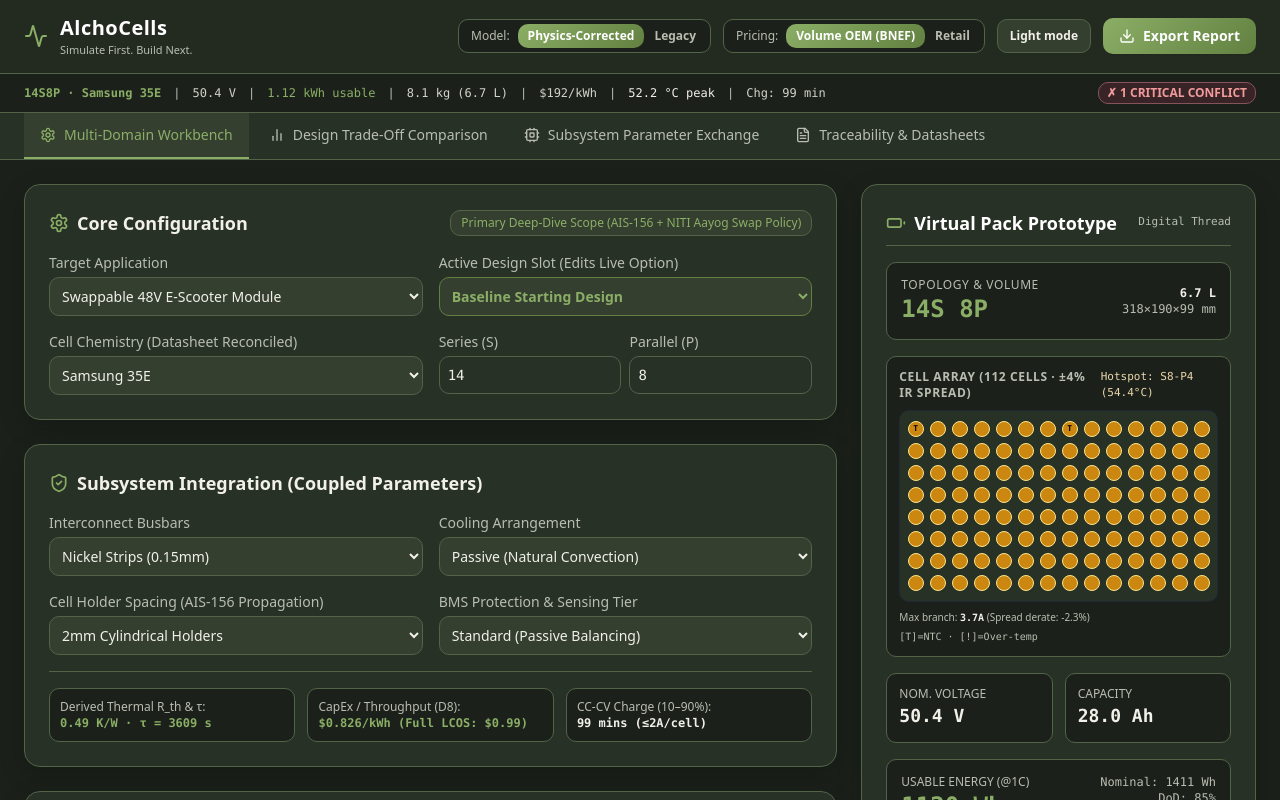
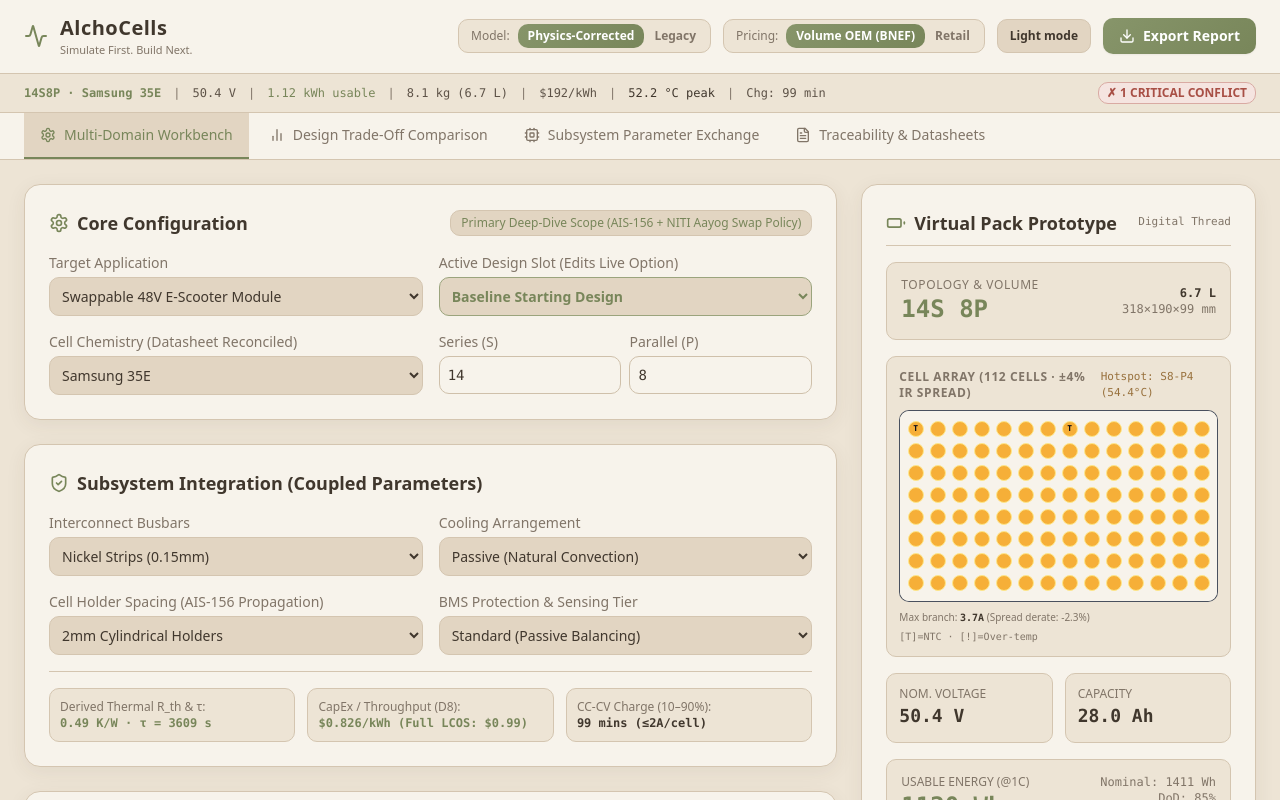
Before and after one commit to aryadityasaha2007-dot/alchocells, a React (Vite) app: page / in a window 1280 px wide. Shown: the top 800 px of the page. Built offline with nearby package versions, Linux system fonts and the light colour scheme.

Commit message:
Update index.css

```diff
--- a/src/index.css
+++ b/src/index.css
@@ -3,105 +3,104 @@
 @tailwind components;
 @tailwind utilities;
 
-/* ===== FOREST MOSS THEME =====
-   Canvas       #1B211A
-   Cards        #283126
-   Inner        #343F30
-   Borders      #526348
-   Text         #F1F0E9
-   Secondary    #B9BDB1
-   Primary      #628141
-   Sage         #8BAE66
-   Highlight    #EBD5AB
+/* ===== WARM BEIGE / MOCHA THEME =====
+   Canvas       #EDE4D5
+   Cards        #F7F3EB
+   Inner        #E2D5C2
+   Borders      #D4C5B0
+   Text         #40372D
+   Secondary    #817568
+   Primary      #78865A
+   Highlight    #C5A878
 */
 
 :root {
-  color-scheme: dark;
+  color-scheme: light;
 }
 
 body {
   font-family: 'Plus Jakarta Sans', system-ui, sans-serif;
-  background: #1B211A !important;
-  color: #F1F0E9;
+  background: #EDE4D5 !important;
+  color: #40372D;
 }
 
 /* canvas, header, tab bar */
 .min-h-screen {
-  background: #1B211A !important;
-  color: #F1F0E9;
+  background: #EDE4D5 !important;
+  color: #40372D;
 }
 
 header.bg-slate-900 {
-  background: #232B21 !important;
-  border-color: #526348 !important;
+  background: #F7F3EB !important;
+  border-color: #D4C5B0 !important;
 }
 
 [role="tablist"] {
-  background: #283126 !important;
-  border-color: #526348 !important;
+  background: #F7F3EB !important;
+  border-color: #D4C5B0 !important;
 }
 
 /* cards and inner boxes */
 .bg-slate-900 {
-  background-color: #283126 !important;
+  background-color: #F7F3EB !important;
 }
 
 .bg-slate-950,
 .bg-slate-950\/60,
 .bg-slate-950\/50 {
-  background-color: #1B211A !important;
+  background-color: #EDE4D5 !important;
 }
 
 .bg-slate-900\/90 {
-  background-color: #283126 !important;
+  background-color: #F7F3EB !important;
 }
 
 .bg-slate-800,
 .bg-slate-800\/50 {
-  background-color: #343F30 !important;
+  background-color: #E2D5C2 !important;
 }
 
 .bg-slate-700 {
-  background-color: #526348 !important;
+  background-color: #D4C5B0 !important;
 }
 
 .bg-slate-900.rounded-md {
-  box-shadow: 0 8px 24px rgba(0, 0, 0, 0.22);
-  border: 1px solid #3E4B37;
+  box-shadow: 0 5px 20px rgba(64, 55, 45, 0.07);
+  border: 1px solid #E0D5C6;
 }
 
 /* borders */
 .border-slate-800,
 .border-slate-700 {
-  border-color: #526348 !important;
+  border-color: #D4C5B0 !important;
 }
 
 .divide-slate-800 > :not([hidden]) ~ :not([hidden]) {
-  border-color: #394435 !important;
+  border-color: #E2D8CA !important;
 }
 
 .border-dashed {
-  border-color: #8BAE66 !important;
+  border-color: #B9A991 !important;
 }
 
 /* text */
 .text-white {
-  color: #FFFFFF !important;
+  color: #40372D !important;
 }
 
 .text-slate-100,
 .text-slate-200 {
-  color: #F1F0E9 !important;
+  color: #40372D !important;
 }
 
 .text-slate-300 {
-  color: #D1D3C9 !important;
+  color: #5E5348 !important;
 }
 
 .text-slate-400,
 .text-slate-500,
 .text-slate-600 {
-  color: #B9BDB1 !important;
+  color: #817568 !important;
 }
 
 /* primary accents */
@@ -110,80 +109,80 @@ header.bg-slate-900 {
 .text-cyan-500,
 .text-emerald-400,
 .text-emerald-500 {
-  color: #8BAE66 !important;
+  color: #78865A !important;
 }
 
 .text-indigo-400,
 .text-blue-400,
 .text-blue-300 {
-  color: #A2B88A !important;
+  color: #8B8468 !important;
 }
 
 .border-cyan-500 {
-  border-color: #8BAE66 !important;
+  border-color: #78865A !important;
 }
 
 .border-cyan-800\/70,
 .border-cyan-700\/60,
 .border-cyan-500\/40 {
-  border-color: #628141 !important;
+  border-color: #9BA47D !important;
 }
 
 .bg-cyan-500\/20 {
-  background-color: rgba(139, 174, 102, 0.18) !important;
+  background-color: rgba(120, 134, 90, 0.15) !important;
 }
 
 .bg-cyan-950\/30 {
-  background-color: rgba(98, 129, 65, 0.16) !important;
+  background-color: rgba(120, 134, 90, 0.10) !important;
 }
 
 .accent-cyan-500,
 .accent-indigo-500,
 .accent-blue-500 {
-  accent-color: #8BAE66 !important;
+  accent-color: #78865A !important;
 }
 
 /* buttons */
 .bg-cyan-600,
 .bg-cyan-500,
 .bg-emerald-600 {
-  background: linear-gradient(135deg, #8BAE66, #628141) !important;
+  background: linear-gradient(135deg, #87956A, #78865A) !important;
   color: #FFFFFF !important;
 }
 
 .hover\:bg-cyan-500:hover {
-  background-color: #8BAE66 !important;
+  background-color: #65764A !important;
 }
 
 .hover\:bg-slate-800:hover,
 .hover\:bg-slate-700:hover {
-  background-color: #526348 !important;
+  background-color: #D4C5B0 !important;
 }
 
 .hover\:bg-slate-800\/50:hover,
 .hover\:bg-slate-800\/40:hover {
-  background-color: #343F30 !important;
+  background-color: #E2D5C2 !important;
 }
 
 .hover\:text-white:hover,
 .hover\:text-slate-200:hover {
-  color: #EBD5AB !important;
+  color: #78865A !important;
 }
 
 /* inputs and dropdowns */
 select,
 input[type="number"] {
-  background-color: #283126 !important;
-  border: 1px solid #526348 !important;
-  color: #F1F0E9 !important;
+  background-color: #F7F3EB !important;
+  border: 1px solid #CFC0AA !important;
+  color: #40372D !important;
   border-radius: 10px !important;
 }
 
 select:focus,
 input[type="number"]:focus {
   outline: none;
-  box-shadow: 0 0 0 3px rgba(139, 174, 102, 0.22);
-  border-color: #8BAE66 !important;
+  box-shadow: 0 0 0 3px rgba(120, 134, 90, 0.18);
+  border-color: #78865A !important;
 }
 
 /* rounded corners */
@@ -200,43 +199,43 @@ input[type="number"]:focus {
 .bg-rose-950\/80,
 .bg-red-950\/80,
 .bg-red-900\/50 {
-  background-color: #382326 !important;
+  background-color: #F5E4E0 !important;
 }
 
 .bg-amber-950\/40,
 .bg-amber-950\/80,
 .bg-amber-900\/50 {
-  background-color: #3C3321 !important;
+  background-color: #F5EBD6 !important;
 }
 
 .bg-emerald-950,
 .bg-emerald-950\/80,
 .bg-emerald-900\/50 {
-  background-color: #283B26 !important;
+  background-color: #E5EBDD !important;
 }
 
 .bg-blue-950\/80 {
-  background-color: #27332B !important;
+  background-color: #E4EAF0 !important;
 }
 
 .border-rose-800,
 .border-rose-700,
 .border-red-800 {
-  border-color: #85545A !important;
+  border-color: #D9AAA3 !important;
 }
 
 .border-amber-800,
 .border-amber-700 {
-  border-color: #A48B58 !important;
+  border-color: #D9C18C !important;
 }
 
 .border-emerald-800,
 .border-emerald-700 {
-  border-color: #628141 !important;
+  border-color: #A9BB91 !important;
 }
 
 .border-blue-800 {
-  border-color: #526C55 !important;
+  border-color: #B1C1D3 !important;
 }
 
 .text-rose-200,
@@ -244,29 +243,29 @@ input[type="number"]:focus {
 .text-rose-400,
 .text-red-300,
 .text-red-400 {
-  color: #F09A9A !important;
+  color: #A84F45 !important;
 }
 
 .text-amber-200,
 .text-amber-300,
 .text-amber-400,
 .text-orange-400 {
-  color: #EBD5AB !important;
+  color: #98713D !important;
 }
 
 /* charts */
 .recharts-text,
 .recharts-text tspan {
-  fill: #B9BDB1 !important;
+  fill: #817568 !important;
 }
 
 .recharts-legend-item-text {
-  color: #D1D3C9 !important;
+  color: #5E5348 !important;
 }
 
 .recharts-cartesian-grid line,
 .recharts-polar-grid-concentric-polygon {
-  stroke: #394435 !important;
+  stroke: #DED3C4 !important;
 }
 
 /* buttons and interactions */
@@ -275,7 +274,7 @@ button {
 }
 
 button:hover {
-  filter: brightness(1.12);
+  filter: brightness(0.96);
 }
 
 button:active {
```
